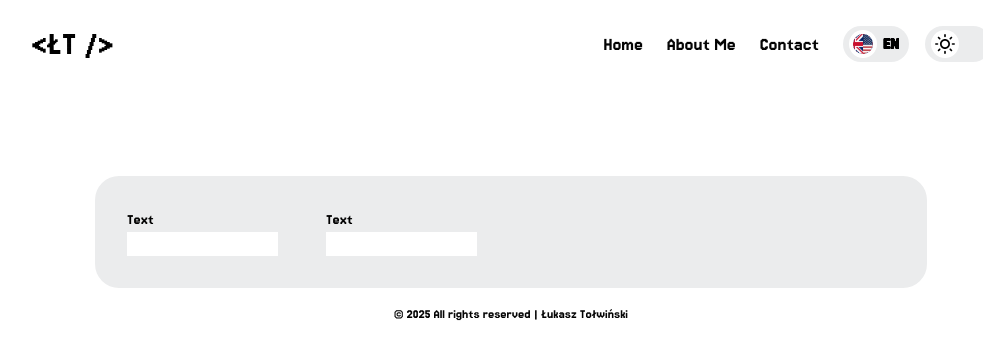
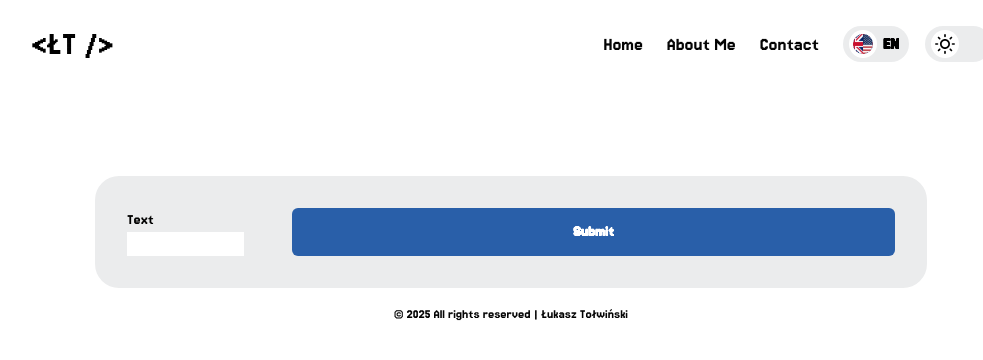
Before and after one commit to touwinho/curriculum-vitae, a React (Vite) app: page /contact in a window 1280 px wide. Shown: the top 360 px of the page, without its empty margins (129-1112 px from the left). Built offline with nearby package versions, Linux system fonts and the light colour scheme.

Commit message:
Form prepare

```diff
--- a/src/components/Button/index.tsx
+++ b/src/components/Button/index.tsx
@@ -4,14 +4,15 @@ import clsx from 'clsx'
 interface Props {
   children: ReactNode
   className?: string
+  type?: 'button' | 'submit' | 'reset'
 }
 
-const Button: FC<Props> = ({ children, className }) => {
+const Button: FC<Props> = ({ children, className, type = 'button' }) => {
   return (
     <button
+      type={type}
       className={clsx(
         'px-4 py-2 rounded-md font-semibold transition-colors duration-300 bg-button text-white hover:bg-opacity-60',
-
         className,
       )}
     >
--- /dev/null
+++ b/src/components/Form/actions.ts
@@ -0,0 +1,15 @@
+export const action = async (prevState: any, formData: FormData) => {
+  const name = formData.get('name') as string
+
+  if (name.length < 3) {
+    return {
+      success: false,
+      message: 'Name is too short',
+    }
+  }
+
+  return {
+    success: true,
+    message: 'Success',
+  }
+}
--- a/src/components/Form/index.tsx
+++ b/src/components/Form/index.tsx
@@ -1,12 +1,25 @@
+import { useActionState } from 'react'
 import Input from '@/components/Input'
+import Button from '@/components/Button'
+import { action } from './actions'
 
 const Form = () => {
+  const [state, formAction] = useActionState(action, undefined)
+  console.log(state)
+
   return (
-    <form className="w-full">
+    <form action={formAction} className="w-full">
       <div className="flex flex-row w-full space-x-12">
-        <Input label="Text" className="w-full" />
-        <Input label="Text" className="w-full" />
+        <Input label="Text" className="w-full" name="name" />
+        <Button type="submit" className="w-full">
+          Submit
+        </Button>
       </div>
+      {state?.message && (
+        <p className={state.success ? 'text-green-500' : 'text-red-500'}>
+          {state.message}
+        </p>
+      )}
     </form>
   )
 }
--- a/src/components/Input/index.tsx
+++ b/src/components/Input/index.tsx
@@ -3,14 +3,19 @@ import { FC } from 'react'
 
 interface Props {
   label: string
+  name: string
   className?: string
 }
 
-const Input: FC<Props> = ({ label, className }) => {
+const Input: FC<Props> = ({ label, className, name }) => {
   return (
     <label className="flex flex-col">
       {label}
-      <input className={clsx('', className)} type="text" />
+      <input
+        className={clsx('text-black', className)}
+        type="text"
+        name={name}
+      />
     </label>
   )
 }
```
